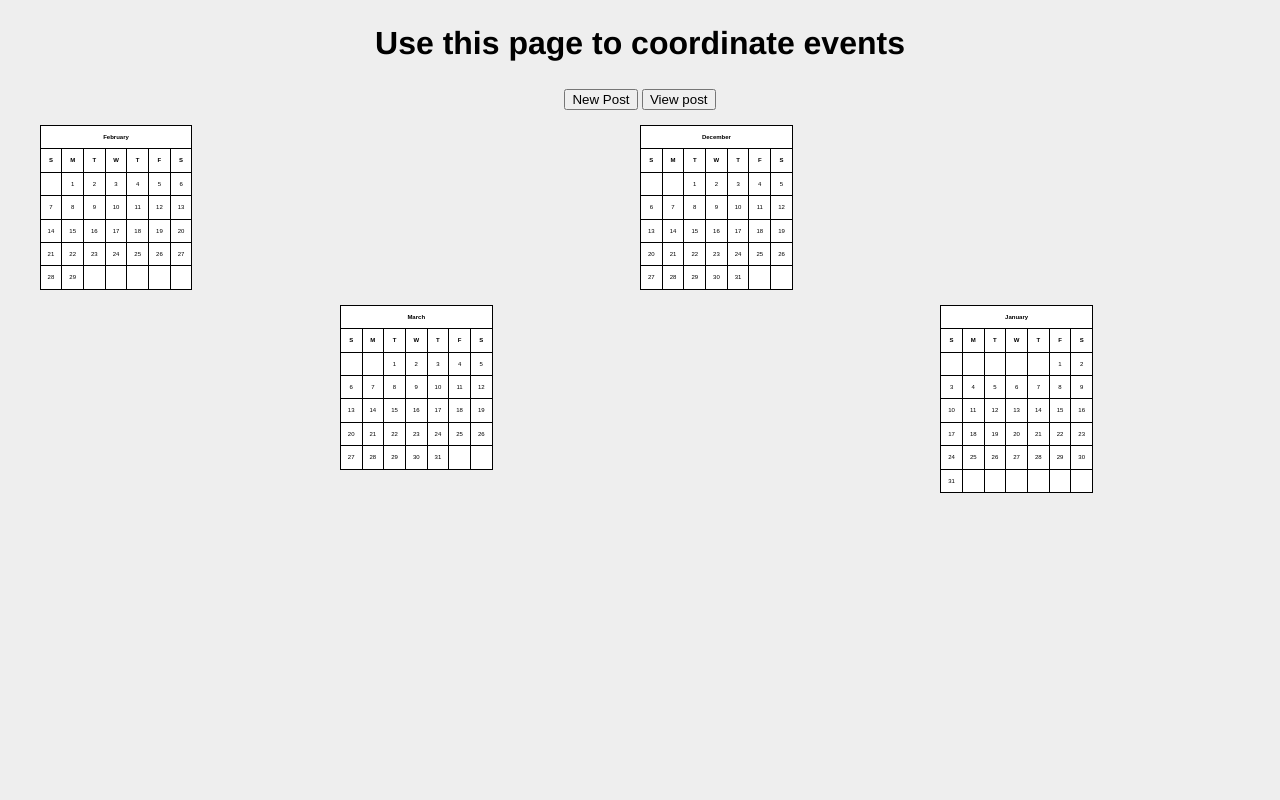
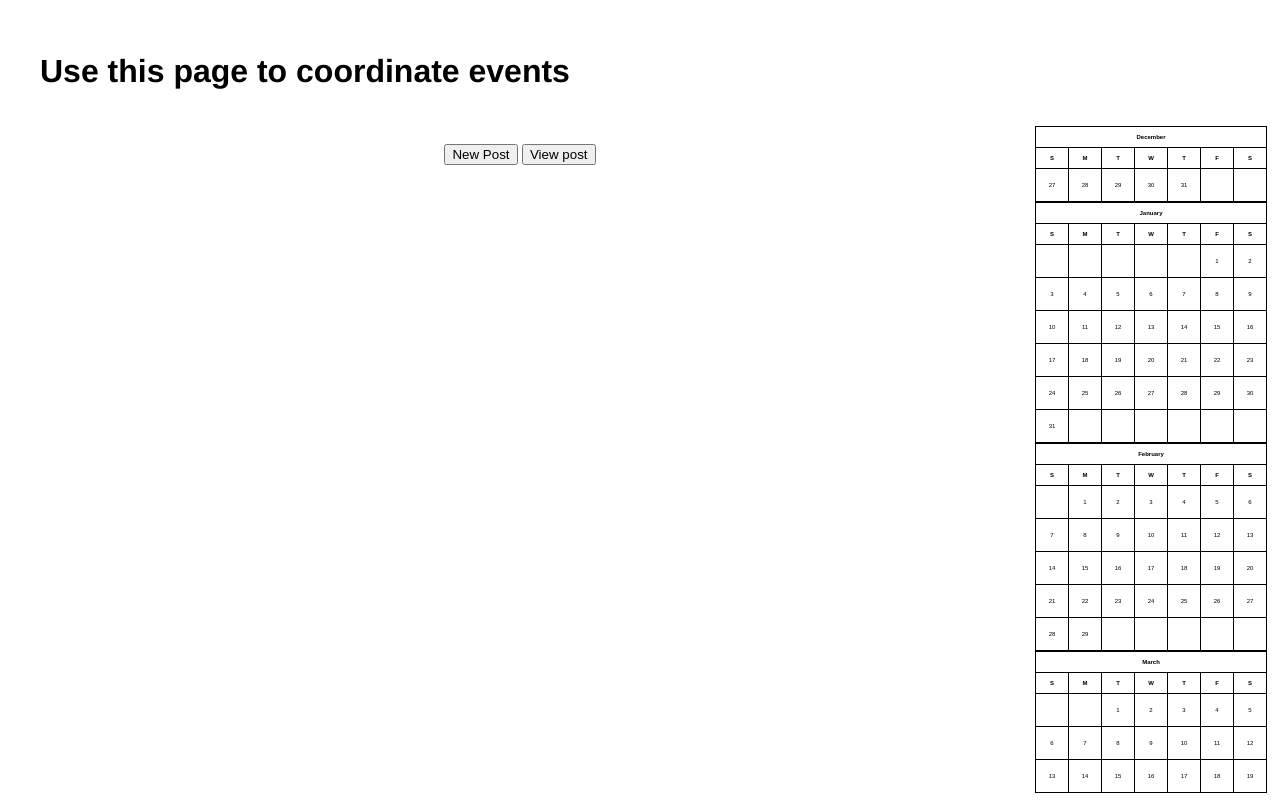
Before and after one commit to aaromeo/WebwareProject, a plain HTML site: page Final.html in a window 1280 px wide. Drawn offline with Linux system fonts and the light colour scheme; no server answers.

Commit message:
Shows booked days and sidebar

```diff
--- a/Final.html
+++ b/Final.html
@@ -1,73 +1,89 @@
 <!DOCTYPE html>
 <html>
 	<style>
+		html, body {
+			font-family: 'Muli', Sans-Serif;
+			font-size: 1em;
+			text-align: center;
+		}
+
 		h1 {
 			font-family: 'Helvetica Neue';
+			text-align: left;
+			padding: 1em;
 
 		}
 
+		div.sidebar {
+		    position:fixed;
+		    width: 240px;
+		    right:5px; bottom: 7px;
+		}
+
 		div.container{
-			margin-left: 2.5%;
-			margin-right: 2.5%;
-			width: 95%;
-		}
-		div.left{
-			width: 50%;
-			float: left;
-		}
-		div.right{
-			width: 50%;
-			float: right;
+			margin: 0 240px 0 auto;
 		}
 		.events {
+			text-align: left;
 			padding: 1em;
 			margin: 1em;
 			background: white;
 			border-radius: 10px;
 			border-bottom: 1px solid #999;
-		}
-		html {
 			background: #eee;
 			font-family: Sans-Serif;
 			line-height: 1.4;
 		}
+
 
 		h2 {
 		  font-weight: bold;
 		  font-size: 1.5em;
 		  margin: 0 0 0.5em 0;
 		}
-		table, th, td {
+		table, th{
 		    border: 1px solid black;
 		    border-collapse: collapse;
 		    font-size: .1em;
 		    text-align: center;
 		    background: white;
 		}
-		table, th, td {
+		table, th{
 		    padding: 7px;
 		    font-size: .1em;
 		}
 		th{
 			font-size: .1em;
 		}
+		td{
+			border: 1px solid black;
+		    border-collapse: collapse;
+		    font-size: .1em;
+		    text-align: center;
+		    background: white;
+		    padding: 7px;
+		   	font-size: .1em;
+		   	width: 18px;
+		   	height: 18px;
+
+		}
 	</style>
 
 	<body>
+		<div class="container">
 			<h1>
-			<center>Use this page to coordinate events</center>
+				Use this page to coordinate events
 			</h1>
 			<center>
 				<input type="button" name="new" value="New Post" onclick="makeGet('/getNewEvent');">
 				<input type="button" name="new1" value="View post" onclick="makeGet('/events');">
 			</center>
-		<div class="container">
 			<div class="left">
 				<div id="content">
 				</div>
 			</div>
-			<div class="right">
-				<div class="left" style="padding-right: 30px; padding-top: 15px;">
+		</div>
+		<div class="sidebar">
 			<table>
 				<tr>
 					<th colspan="7">December</th>
@@ -80,7 +96,7 @@
 					<th>F</th>
 					<th>S</th>
 				</tr>
-						<tr>
+				<!-- <tr>
 					<td></td>
 					<td></td>
 					<td id="Dec1">1</td>
@@ -114,7 +130,7 @@
 					<td id="Dec23">23</td>
 					<td id="Dec24">24</td>
 					<td id="Dec25">25</td>
-							<td id="Dec26">26</td>
+					<td id="Dec26">26</td> -->
 				</tr>
 				<tr>
 					<td id="Dec27">27</td>
@@ -126,8 +142,6 @@
 					<td></td>
 				</tr>
 			</table>
-				</div>
-				<div class="right" style="padding-left: 30px; padding-top: 15px;">
 			<table>
 				<tr>
 					<th colspan="7">January</th>
@@ -195,10 +209,6 @@
 					<td></td>
 				</tr>
 			</table>
-				</div>
-			</div>
-			<div class="right">
-				<div class="left" style="padding-right: 30px; padding-top: 15px;">
 			<table>
 				<tr>
 					<th colspan="7">February</th>
@@ -257,8 +267,6 @@
 					<td></td>
 				</tr>
 			</table>
-				</div>
-				<div class="right" style="padding-left: 30px; padding-top: 15px;">
 			<table>
 				<tr>
 					<th colspan="7">March</th>
@@ -298,7 +306,7 @@
 					<td id="Mar18">18</td>
 					<td id="Mar19">19</td>
 				</tr>
-						<tr>
+				<!-- <tr>
 					<td id="Mar20">20</td>
 					<td id="Mar21">21</td>
 					<td id="Mar22">22</td>
@@ -315,10 +323,8 @@
 					<td id="Mar31">31</td>
 					<td></td>
 					<td></td>
-						</tr>
+				</tr> -->
 			</table>
-				</div>
-			</div>
 		</div>
 	</body>
 
@@ -465,6 +471,10 @@ function setEventListeners() {
 	console.log(events);
 	for (var i = 0; i < events.length; i++) {
 		console.log(i);
+		console.log(events[i]);
+		var date = events[i].innerHTML.match(/Q([^"]+)Q/)[1];
+		var calendarEl = document.getElementById(date);
+		calendarEl.style.background = "#FE9A2E";
 		events[i].removeEventListener("mouseenter", highlightDate);
 		events[i].removeEventListener("mouseleave", unhighlightDate);
 		events[i].addEventListener("mouseenter", highlightDate);
@@ -481,7 +491,7 @@ function highlightDate(evt) {
 function unhighlightDate(evt) {
 	var date = evt.path[0].innerHTML.match(/Q([^"]+)Q/)[1];
 	var calendarEl = document.getElementById(date);
-	calendarEl.style.background = "initial";
+	calendarEl.style.background = "#FE9A2E";
 	console.log(evt);
 }
 
--- a/Final.js
+++ b/Final.js
@@ -16,7 +16,7 @@ app.use(bodyParser.urlencoded({
 
 var events = [
   {
-    date: "Dec18",
+    date: "Dec31",
     activity: 'Highland Trip',
     formattedDate: 'December 18th, 2015',
     description: '(Insert Event Description)',
```
Lines whose indentation alone changed are shown as unchanged.
